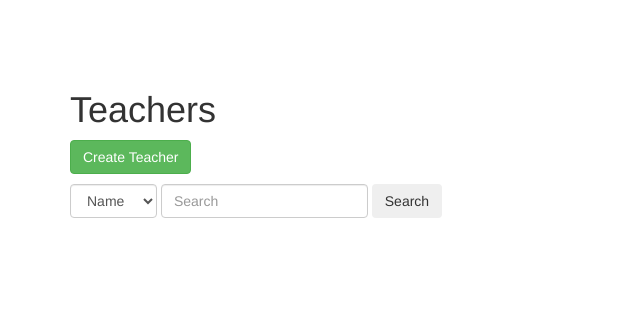
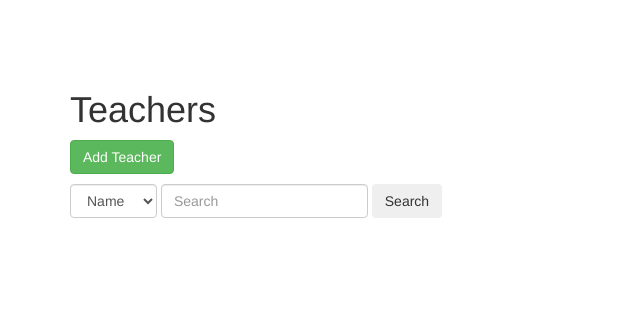
Before and after one commit to Ragamaffin/course_catalog, a Yii app: the page made by views/teacher/index.php in a window 1280 px wide. Shown: the top 330 px of the page, without its empty margins (0-640 px from the left). Run offline with PHP 8.4 and a stand-in for Yii, Linux system fonts and the light colour scheme; the template is opened without the code that fills it, so the values that code supplies are empty; some libraries are stand-ins or nearby versions.

Commit message:
text fix

```diff
--- a/views/teacher/index.php
+++ b/views/teacher/index.php
@@ -15,7 +15,7 @@ $this->params['breadcrumbs'][] = $this->title;
     <h1><?= Html::encode($this->title) ?></h1>
 
     <p>
-        <?= Html::a('Create Teacher', ['create'], ['class' => 'btn btn-success']) ?>
+        <?= Html::a('Add Teacher', ['create'], ['class' => 'btn btn-success']) ?>
     </p>
 
     <p>
```
